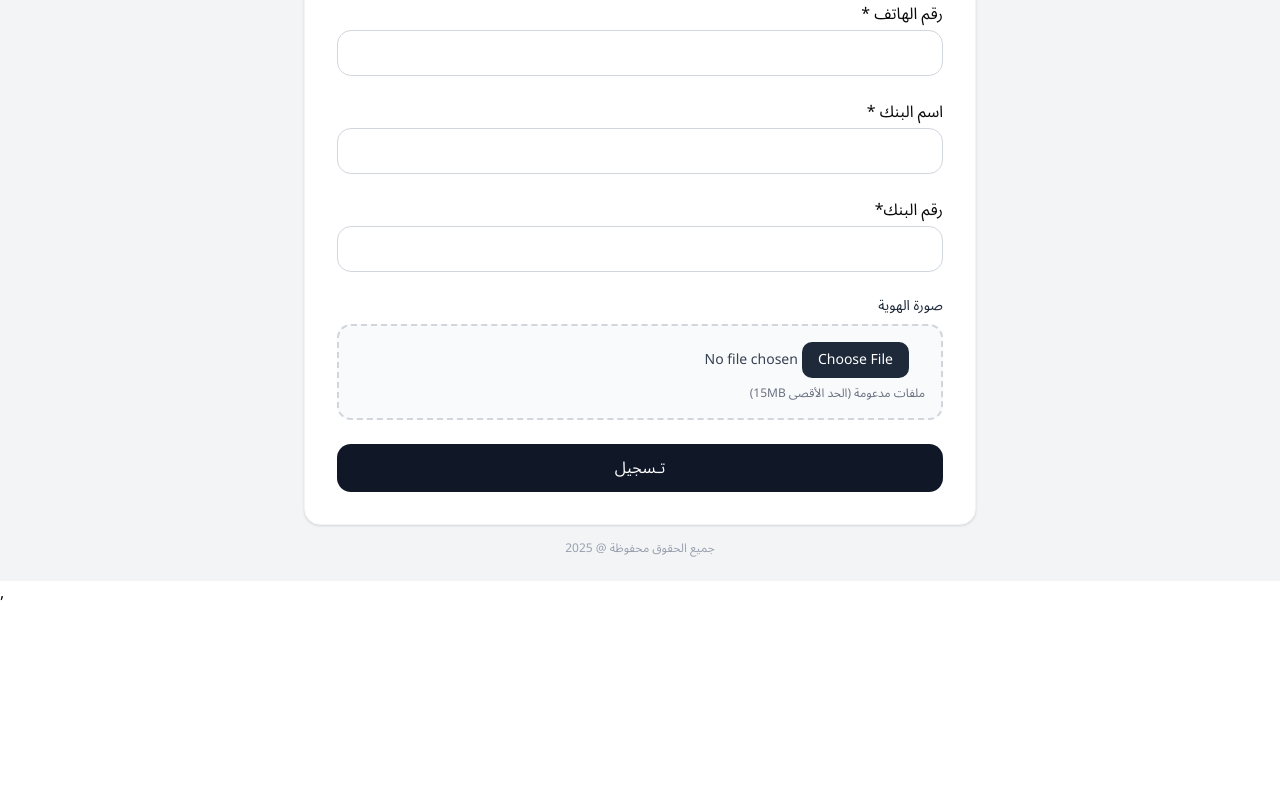
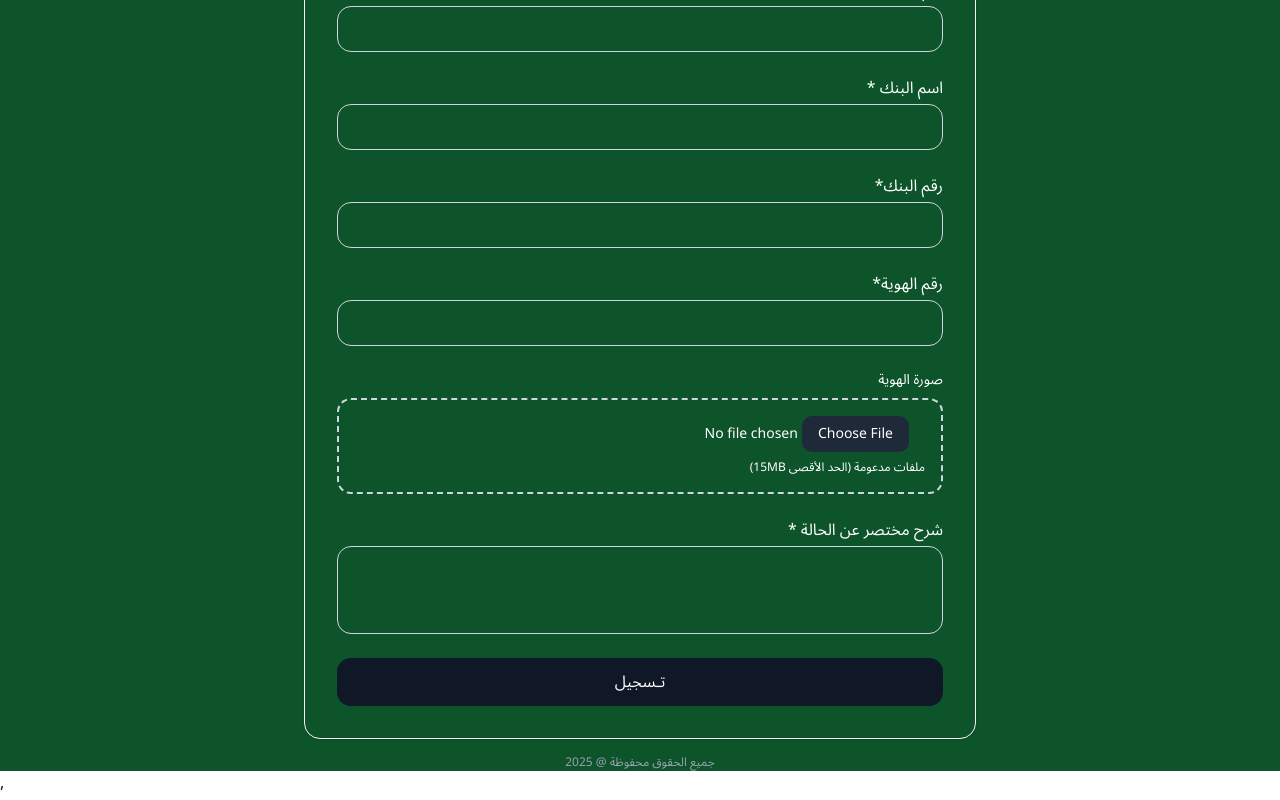
Before and after one commit to seriesBLACK/alwaleedphilanthropies, a React (Vite) app: page /form in a window 1280 px wide. Shown: the part 617-1417 px from the top of the page. Before the commit the page ends 1227 px from the top, so only its background shows below. Built offline with nearby package versions, Linux system fonts and the light colour scheme.

Commit message:
update form styles

```diff
--- a/src/components/Form.jsx
+++ b/src/components/Form.jsx
@@ -1,4 +1,4 @@
-import React, { useState, useRef } from "react";
+import { useState, useRef } from "react";
 
 export default function GrantFormClone() {
   const [form, setForm] = useState({
@@ -9,7 +9,9 @@ export default function GrantFormClone() {
     phone: "",
     nationality: "",
     bankName: "",
-    bankNum: ""
+    bankNum: "",
+    explain: "",
+    idNum: ""
   });
 
   const [file, setFile] = useState(null);
@@ -58,36 +60,21 @@ export default function GrantFormClone() {
     setSubmitting(true);
 
     try {
-      // 1. Send email using Resend API
-      const emailResponse = await fetch('/api/sendEmail', {
+      // 1. Call Vercel API for email
+      const emailResponse = await fetch('http://localhost:3000/api/send-email', {
         method: 'POST',
         headers: { 'Content-Type': 'application/json' },
-        body: JSON.stringify({
-          name: form.name,
-          email: form.email
-        })
+        body: JSON.stringify({ name: form.name, email: form.email }),
       });
-      console.log("post");
-
 
       const emailResult = await emailResponse.json();
+      console.log(emailResponse);
       if (!emailResult.success) {
-        alert('لم يتم إرسال البريد الإلكتروني. حاول مرة أخرى.');
         setSubmitting(false);
         return;
       }
 
-      console.log("email");
-
-      // 2. Upload form data to Firestore
-      // await addDoc(collection(db, 'grantRequests'), {
-      //   ...form,
-      //   fileName: file?.name || '',
-      //   createdAt: new Date().toISOString()
-      // });
-
       alert('تم إرسال طلبك بنجاح');
-      setForm({ type: "", name: "", email: "", address: "", phone: "", nationality: "", bankName: "", bankNum: "" });
     } catch (error) {
       console.error(error);
       alert('حدث خطأ أثناء الإرسال');
@@ -97,13 +84,13 @@ export default function GrantFormClone() {
   };
 
   return (
-    <div dir="rtl" className="min-h-screen bg-gray-100 flex items-start justify-center p-6">
+    <div dir="rtl" className="min-h-scree bg-green-900 flex items-start justify-center text-white">
       <div className="w-full max-w-2xl">
         <div className="text-center mb-6">
           <h1 className="text-2xl md:text-3xl font-bold">تسجيل جديد</h1>
         </div>
 
-        <div className="bg-white rounded-2xl shadow-sm border border-gray-100 p-6 md:p-8">
+        <div className="rounded-2xl shadow-sm border border-gray-100 p-6 md:p-8">
           <form onSubmit={onSubmit} className="space-y-6">
             {/* نوع الطلب */}
             <div>
@@ -167,14 +154,21 @@ export default function GrantFormClone() {
               {errors.bankNum && <p className="text-red-600 text-sm mt-1">{errors.bankNum}</p>}
             </div>
 
+            {/*رقم الهويه */}
+            <div>
+              <label className="block mb-1">رقم الهوية*</label>
+              <input name="idNum" value={form.idNum} onChange={handleChange} className={`w-full border rounded-xl px-4 py-2.5 ${errors.idNum ? "border-red-400" : "border-gray-300"}`} />
+              {errors.idNum && <p className="text-red-600 text-sm mt-1">{errors.bankNum}</p>}
+            </div>
+
             {/* صورة الهوية */}
             <div className="space-y-2">
-              <label htmlFor="idImage" className="block text-sm font-medium text-gray-800">
+              <label htmlFor="idImage" className="block text-sm font-medium text-white">
                 صورة الهوية
               </label>
 
               <div
-                className={`rounded-xl border-2 border-dashed p-4 transition-colors ${errors.file ? "border-red-300 bg-red-50" : "border-gray-300 bg-gray-50"
+                className={`rounded-xl border-2 border-dashed bg-transparent p-4 transition-colors ${errors.file ? "border-red-300" : "border-gray-300 bg-gray-50"
                   }`}
               >
                 <input
@@ -183,14 +177,14 @@ export default function GrantFormClone() {
                   type="file"
                   accept="image/*,application/pdf"
                   onChange={(e) => setFile(e.target.files?.[0] ?? null)}
-                  className="block w-full text-sm text-gray-700 file:mr-4 file:py-2 file:px-4 file:rounded-lg file:border-0 file:bg-gray-800 file:text-white hover:file:bg-gray-700 cursor-pointer"
+                  className="block w-full text-sm text-white file:mr-4 file:py-2 file:px-4 file:rounded-lg file:border-0 file:bg-gray-800 file:text-white hover:file:bg-gray-700 cursor-pointer"
                 />
-                <p className="text-xs text-gray-500 mt-2">ملفات مدعومة (الحد الأقصى {MAX_MB}MB)</p>
+                <p className="text-xs mt-2">ملفات مدعومة (الحد الأقصى {MAX_MB}MB)</p>
                 {file && (
-                  <div className="mt-3 text-sm text-gray-700">
+                  <div className="mt-3 text-sm">
                     <div className="flex items-center gap-2">
                       <span className="truncate max-w-[60ch]">{file.name}</span>
-                      <span className="text-gray-500">• {formatBytes(file.size)}</span>
+                      <span className="text-white">• {formatBytes(file.size)}</span>
                     </div>
                     <button
                       type="button"
@@ -210,6 +204,14 @@ export default function GrantFormClone() {
               )}
             </div>
 
+            {/*شرح الحاله*/}
+            <div>
+              <label className="block mb-1">شرح مختصر عن الحالة *</label>
+              <input name="explain" value={form.explain} onChange={handleChange} className={`w-full h-22 border rounded-xl px-4 py-2.5 ${errors.explain ? "border-red-400" : "border-gray-300"}`} />
+              {errors.explain && <p className="text-red-600 text-sm mt-1">{errors.explain}</p>}
+            </div>
+
+
             <div>
               <button type="submit" disabled={submitting} className="bg-gray-900 text-white px-6 py-3 rounded-xl hover:bg-black w-full">
                 {submitting ? "جارٍ الإرسال..." : "تـسجيل"}
```
